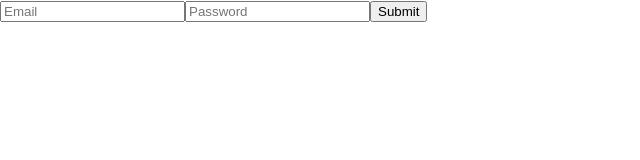
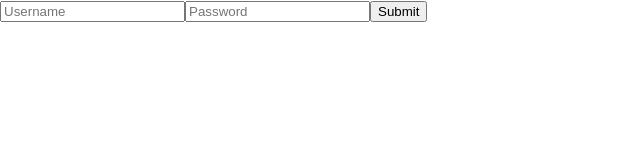
Before and after one commit to maddc0de/foodshare, a React (Create React App) app in the folder frontend/: page /login in a window 1280 px wide. Shown: the top 160 px of the page, without its empty margins (0-640 px from the left). Built offline with nearby package versions, Linux system fonts and the light colour scheme.

Commit message:
changed email to username for logging in

```diff
--- a/frontend/src/components/login/LoginForm.js
+++ b/frontend/src/components/login/LoginForm.js
@@ -1,14 +1,13 @@
 import React, { useState } from 'react';
 
 const LoginForm = ({ navigate }) => {
-    const [email, setEmail] = useState('');
     const [username, setUsername] = useState('');
     const [password, setPassword] = useState('');
 
   return (
     <div className='login-form'>
     <form>
-    <input placeholder='Email' id="email" type='text' value={ email }/>
+    <input placeholder='Username' id="username" type='text' value={ username }/>
     <input placeholder='Password' id="password" type='password' value={ password }/>
     <input role='submit-button' id='submit' type="submit" value="Submit" />
   </form>
```
